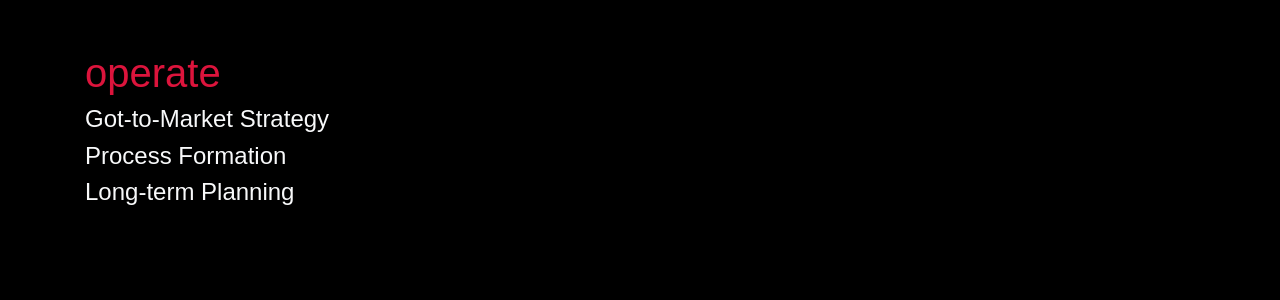
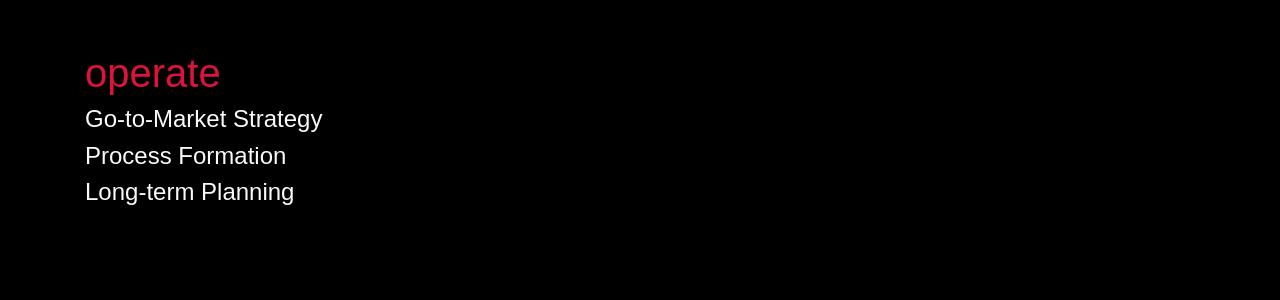
Before and after one commit to a1pha-m/multiquine, a Jekyll site: the page built from index.html, in a window 1280 px wide. Shown: the part 1726-2026 px from the top of the page. Built offline with Jekyll 4.4.1, drawn with Linux system fonts in a browser that asks for light colours.

Commit message:
Fix typo

```diff
--- a/_layouts/default.html
+++ b/_layouts/default.html
@@ -16,7 +16,6 @@
 <body dir="ltr">
 
 <div class="container">
-
     <nav class="navbar navbar-expand-sm navbar-dark navbar-main">
         <a class="navbar-brand flex-center" href="/">
             <img src="/assets/img/MultiQuine-240.png" width="48" height="48" class="d-inline-block align-top" alt=""
--- a/index.html
+++ b/index.html
@@ -32,7 +32,7 @@ layout: default
     <div class="container pt-5 pb-5">
         <br/><br/>
         <h1 class="text-red">operate</h1>
-        <h4>Got-to-Market Strategy</h4>
+        <h4>Go-to-Market Strategy</h4>
         <h4>Process Formation</h4>
         <h4>Long-term Planning</h4>
         <br/><br/>
```
